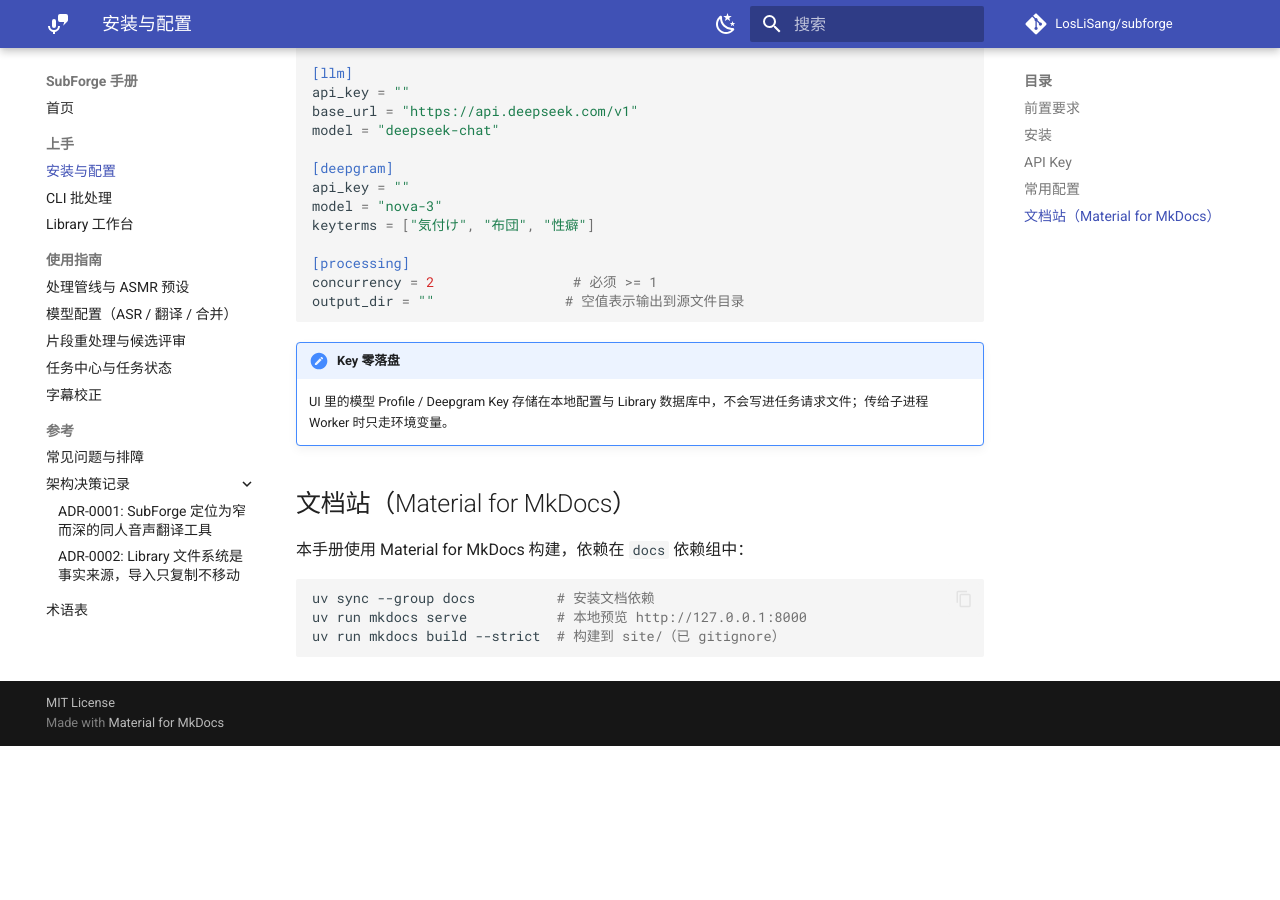
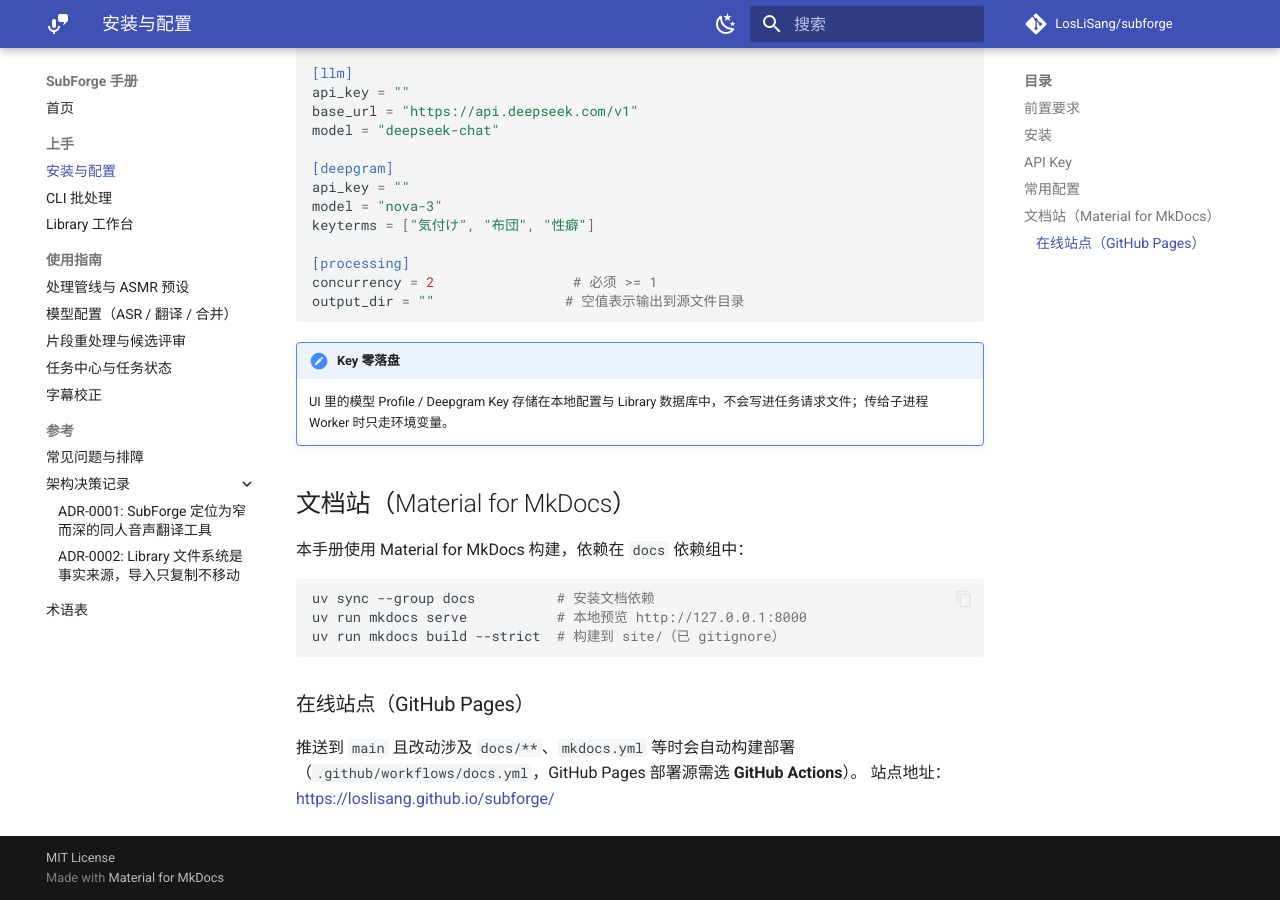
Before and after one commit to LosLiSang/subforge, an MkDocs documentation site: the page built from docs/install.md, in a window 1280 px wide and 900 px high, scrolled down 1215 px. Built offline with MkDocs 1.6.1 and Material for MkDocs 9.7.7, drawn with Linux system fonts in a browser that asks for light colours; comment, search, counter and statistics services are not loaded; before the commit the page ends 1961 px from its top, so only the background shows below that.

Commit message:
ci(docs): GitHub Pages 自动部署手册
- push 到 main 且改动 docs/**/mkdocs.yml 等时自动构建部署；
  uv sync --group docs 安装依赖，mkdocs build --strict 校验。
- 采用官方 Pages 部署（upload-pages-artifact + deploy-pages），
  需在仓库 Settings → Pages 将部署源选为 GitHub Actions。
- mkdocs.yml 补 site_url（规范链接/搜索索引地址）。

````diff
--- a/docs/install.md
+++ b/docs/install.md
@@ -84,3 +84,9 @@
 uv run mkdocs serve           # 本地预览 http://127.0.0.1:8000
 uv run mkdocs build --strict  # 构建到 site/（已 gitignore）
 ```
+
+### 在线站点（GitHub Pages）
+
+推送到 `main` 且改动涉及 `docs/**`、`mkdocs.yml` 等时会自动构建部署
+（`.github/workflows/docs.yml`，GitHub Pages 部署源需选 **GitHub Actions**）。
+站点地址：<https://loslisang.github.io/subforge/>
--- a/mkdocs.yml
+++ b/mkdocs.yml
@@ -2,6 +2,7 @@
 site_description: 面向同人音声（RJ 作品）的本地字幕翻译工具——ASR 识别日语，LLM 翻译成中文，输出双语 SRT
 repo_name: LosLiSang/subforge
 repo_url: https://github.com/LosLiSang/subforge
+site_url: https://loslisang.github.io/subforge/
 edit_uri: edit/main/docs/
 copyright: MIT License
 
````
Also changed, not shown: 1 other file.
